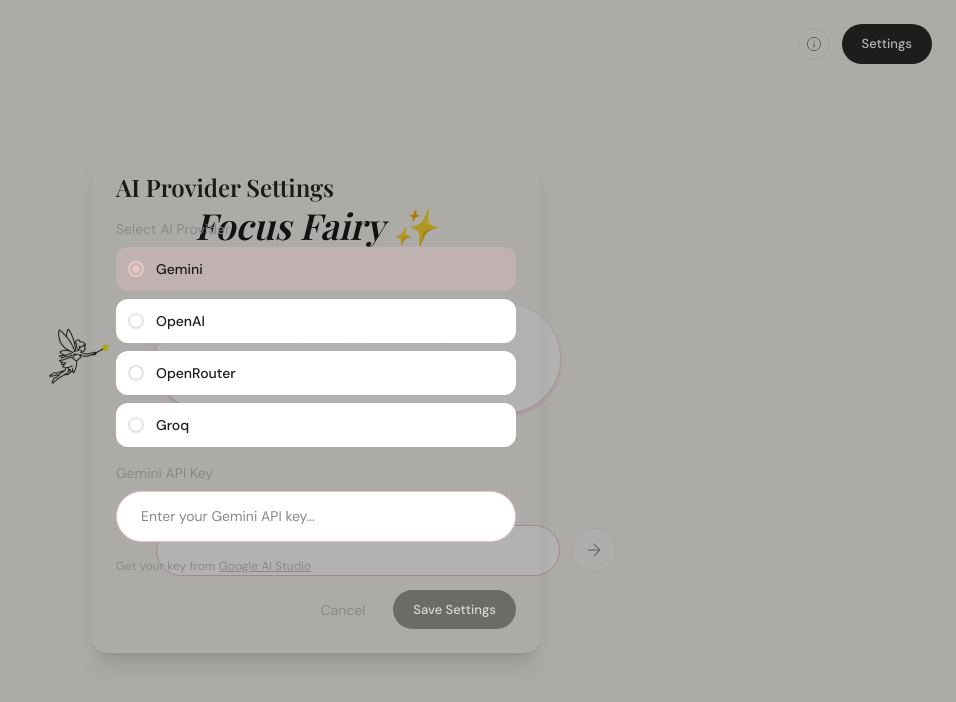
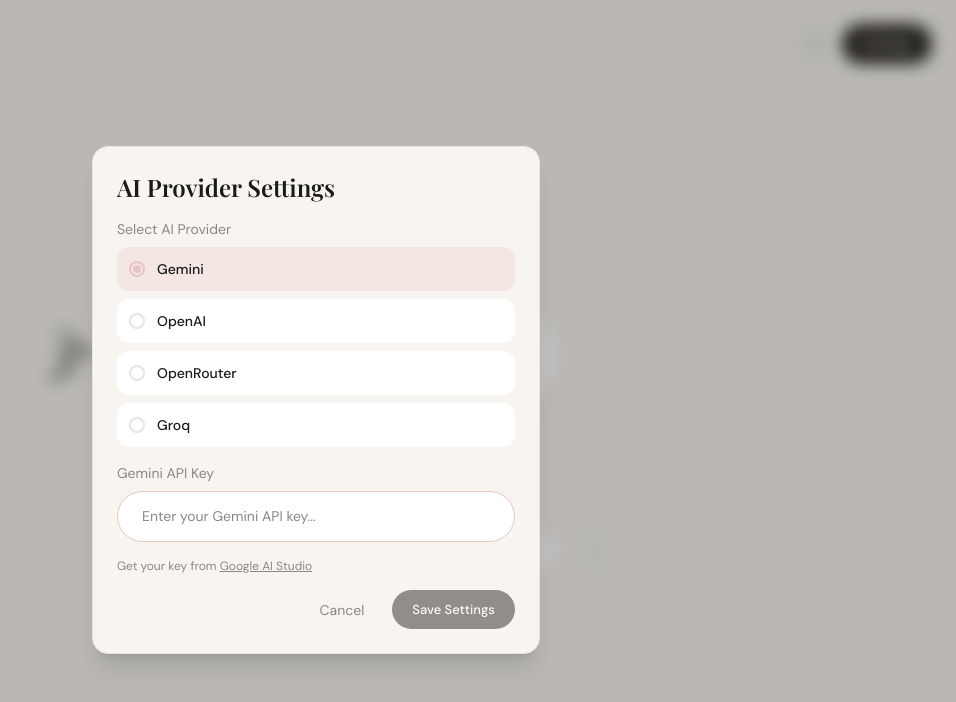
Before and after one commit to zardulu/focus-fairy, a React (Vite) app: page / in a window 1280 px wide. Both pictures are taken after a click on the button "Settings". Shown: the top 702 px of the page, without its empty margins (324-1280 px from the left). Built offline with nearby package versions, Linux system fonts and the light colour scheme; a web font is replaced by a local one.

Commit message:
fix: settings popup background color and backdrop blur

```diff
--- a/App.tsx
+++ b/App.tsx
@@ -509,11 +509,19 @@
             {showApiKeyModal && (
                 <div
                     className="fixed inset-0 flex items-center justify-center z-50"
-                    style={{ backgroundColor: 'rgba(0, 0, 0, 0.3)' }}
+                    style={{
+                        backgroundColor: 'rgba(0, 0, 0, 0.25)',
+                        backdropFilter: 'blur(8px)',
+                        WebkitBackdropFilter: 'blur(8px)'
+                    }}
                     onClick={() => setShowApiKeyModal(false)}
                 >
                     <div
-                        className="bg-warm rounded-2xl p-4 sm:p-6 max-w-md w-full mx-4 shadow-xl max-h-[90vh] overflow-y-auto"
+                        className="rounded-2xl p-4 sm:p-6 max-w-md w-full mx-4 shadow-xl max-h-[90vh] overflow-y-auto"
+                        style={{
+                            backgroundColor: 'var(--bg-warm)',
+                            border: '1px solid var(--border-light)'
+                        }}
                         onClick={(e) => e.stopPropagation()}
                     >
                         <h2 className="font-title text-2xl font-semibold mb-4" style={{ color: 'var(--text-dark)' }}>
```
